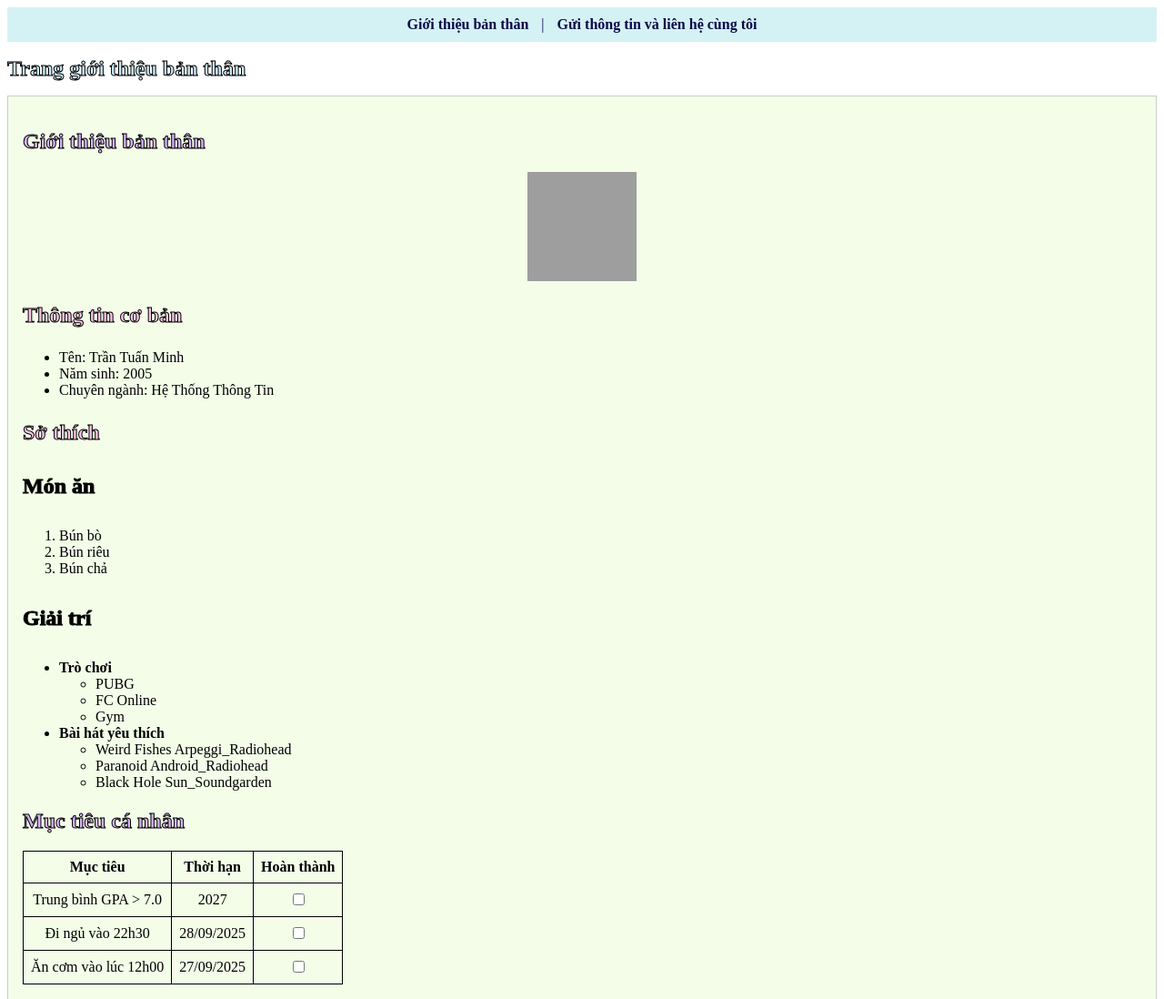
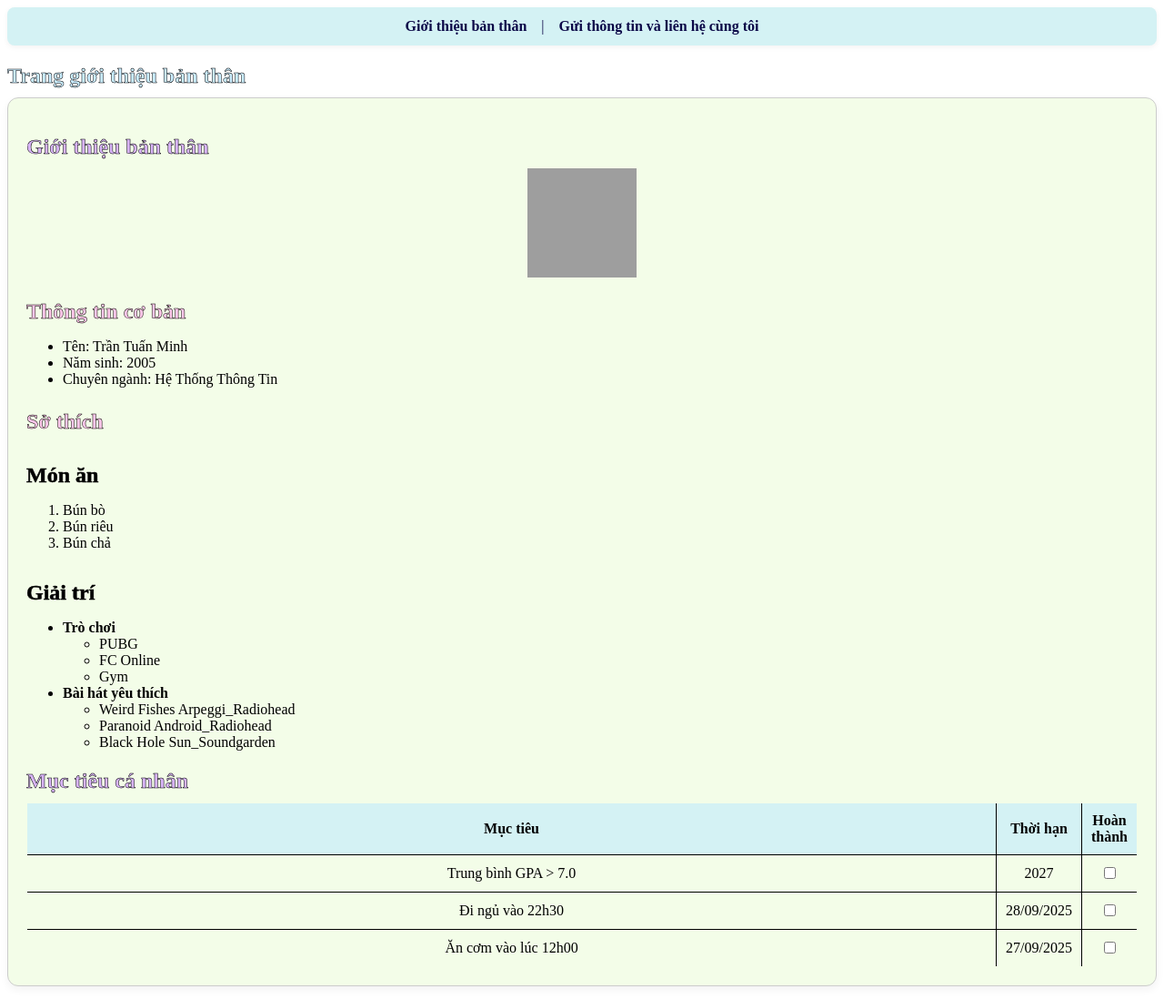
Before and after one commit to TunMinhh/baitap-ptudw, a plain HTML site: page 23520959.html in a window 1280 px wide. Shown: the top 1098 px of the page at 91% size. Drawn offline with Linux system fonts and the light colour scheme; grey boxes are pictures that could not be loaded.

Commit message:
update css

```diff
--- a/styles.css
+++ b/styles.css
@@ -1,18 +1,22 @@
-.box { padding: 16px; border: 1px solid #ccc; margin-bottom: 16px; }
+.box { padding: 20px; border: 1px solid #ccc; margin-bottom: 20px; border-radius: 12px; background-color: #fff; box-shadow: 0 4px 10px rgba(0,0,0,0.05); }
     .clear { clear: both; }
 
+nav, footer { background-color: #d4f2f4; color: #0b0848; padding: 12px; text-align: center; font-weight: 500; box-shadow: 0 2px 6px rgba(0,0,0,0.05); border-radius: 8px; margin-bottom: 20px; }
     /* CSS gioi thieu bản thân */
-#gioi-thieu { background-color: #F3FDE8;}
+
+nav a { color: #0b0848; text-decoration: none; margin: 0 12px; font-weight: bold; transition: color 0.3s ease; }
+
+
+#gioi-thieu { background-color: #F3FDE8; border-radius: 12px;}
 
 #lien-he { background-image: url("https://encrypted-.gstatic.com/images?q=https://img.freepik.com/free-psd/transparent-background-image-blank-canvas-creativity_191095-80818.jpg?semt=ais_hybrid&w=740&q=80:ANd9GcQ3Zdo-A3LOaIDh7busB21gtGP2L-vGjhleew&s://img.freepik.com/free-vector/watercolor-soft-earth-tones-background_23-2151155668.jpg?semt=ais_hybrid&w=740&q=80");
-               background-repeat: repeat;}
+            background-repeat: repeat;
+            border-radius: 12px;}
 
-h1, h2, h3, h4 { font-size: 24px; -webkit-text-stroke: 1px black; color: #000;}
+h1, h2, h3, h4 { font-size: 24px; -webkit-text-stroke: 0.5px black; color: #000; margin-bottom: 10px;}
 
-table, th, td { border: 1px solid black; border-collapse: collapse; }
+table, th, td { width: 100%; border-collapse: collapse; border-radius: 1px; overflow: hidden; }
 
-th, td { padding: 8px; text-align: center; }
+th, td { border: 1px solid #000; padding: 10px; text-align: center; }
 
-nav, footer { background-color: #d4f2f4; color: #0b0848; padding: 10px; text-align: center; }
-
-nav a { color: #0b0848; text-decoration: none; margin: 0 10px; font-weight: bold; }
+th { background-color: #d4f2f4; font-weight: bold; }
```
